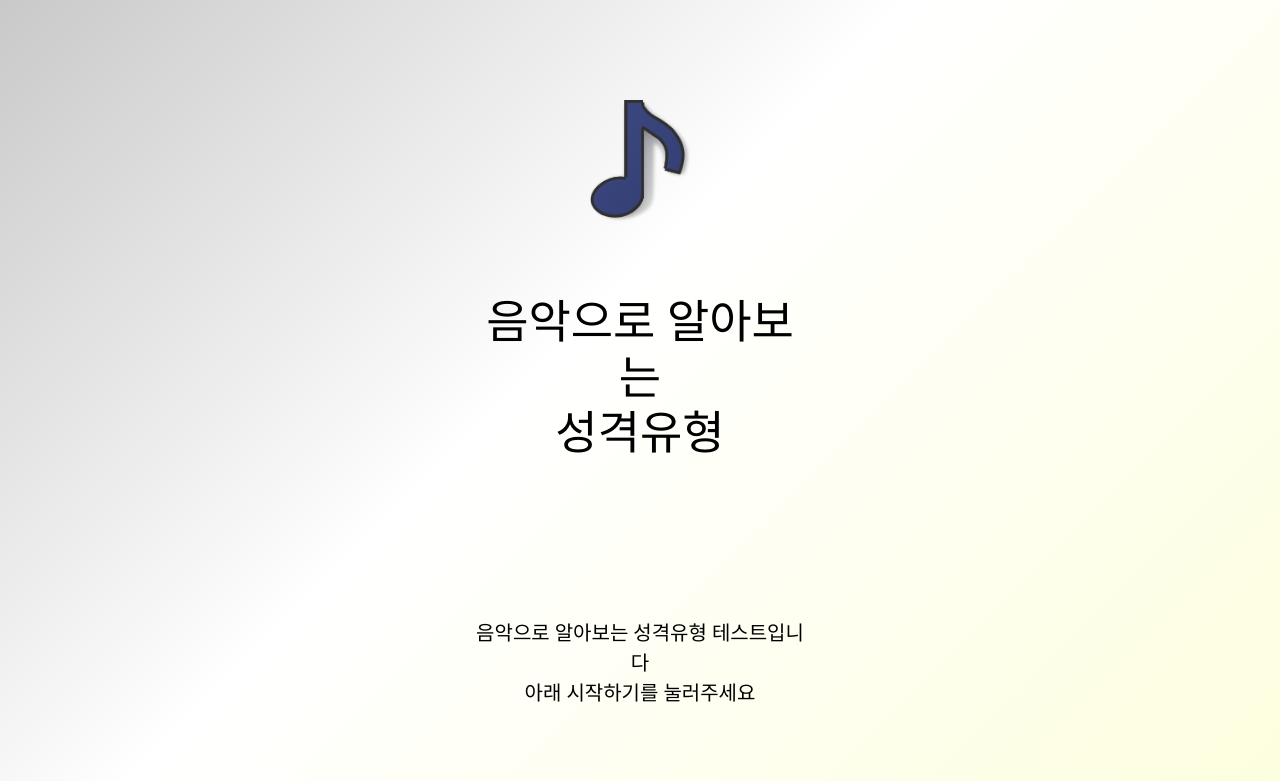
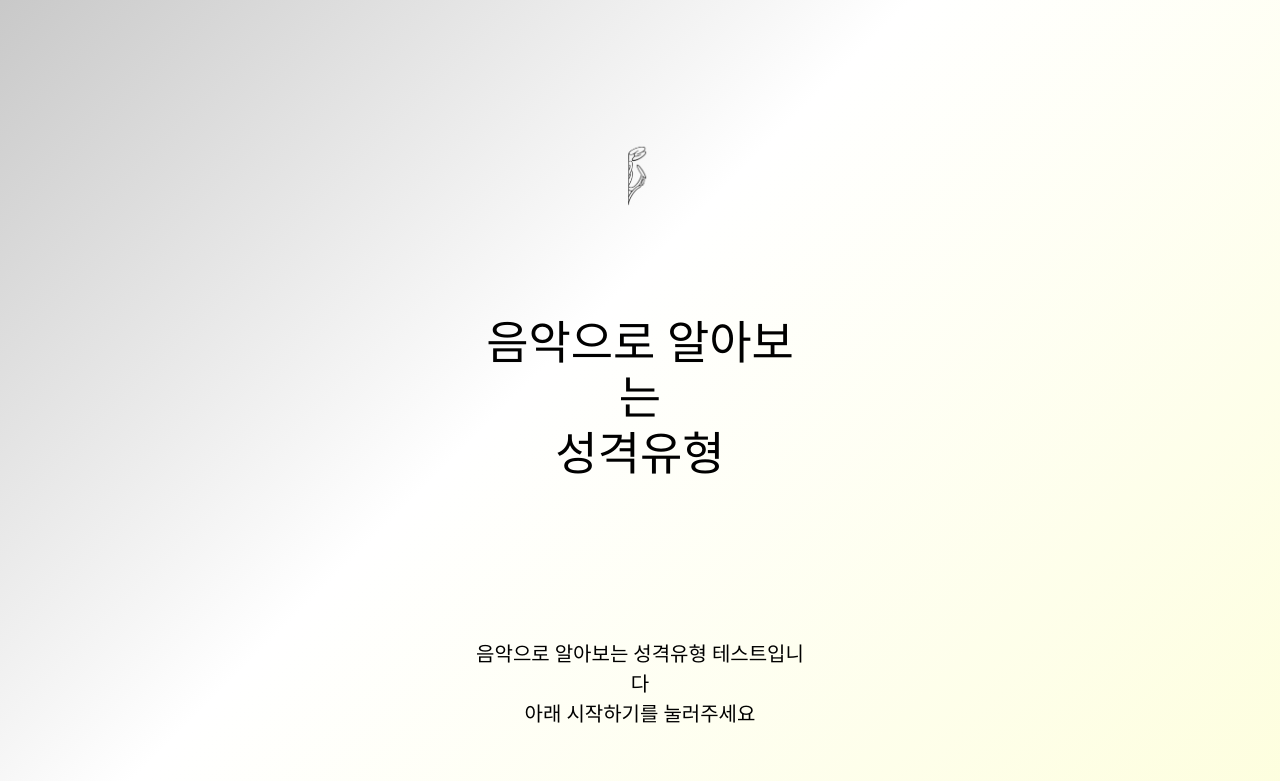
Before and after one commit to chanbinna/personality-test, a plain HTML site: page index.html in a window 1280 px wide. Shown: the top 781 px of the page. Drawn offline with nearby package versions, Linux system fonts and the light colour scheme; a web font is replaced by a local one.

Commit message:
Add files via upload

```diff
--- a/index.html
+++ b/index.html
@@ -16,7 +16,7 @@
 
 <body>
     <article class="start" id="main">
-        <img class="header" src="Group 2.png">
+        <img class="header" src="LOGO.png">
         <h1>음악으로 알아보는 <br>성격유형</h1>
         <p>
             음악으로 알아보는 성격유형 테스트입니다 <br>
@@ -26,7 +26,7 @@
     </article>
 
     <article class="question-wrapper" id="qna">
-        <img class="header" src="Group 2.png">
+        <img class="header" src="LOGO.png">
         <div class="progress-bar">
             <span class="progress-per" id="percent">
             </span>
```
Also changed, not shown: LOGO.png (added).
